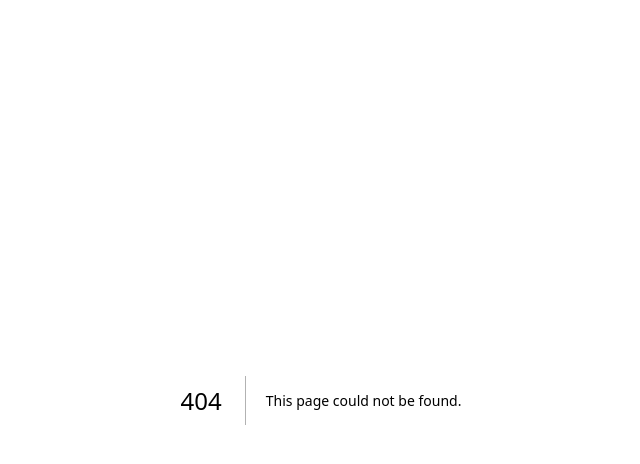
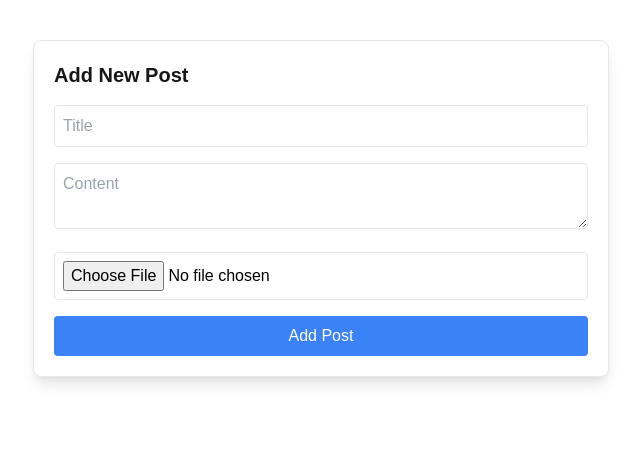
Before and after one commit to Prassadraj/design, a Next.js app: page /admin in a window 1280 px wide. Before the commit this address had no page. Shown: the top 464 px of the page, without its empty margins (319-959 px from the left). Built offline with nearby package versions, Linux system fonts and the light colour scheme.

Commit message:
bcvkjcbvc

```diff
--- a/jsconfig.json
+++ b/jsconfig.json
@@ -1,5 +1,6 @@
 {
   "compilerOptions": {
+    "baseUrl": ".",
     "paths": {
       "@/*": ["./src/*"]
     }
--- /dev/null
+++ b/src/app/admin/page.js
@@ -0,0 +1,90 @@
+"use client";
+import { useState } from "react";
+
+export default function AdminPage() {
+  const [title, setTitle] = useState("");
+  const [content, setContent] = useState("");
+  const [image, setImage] = useState(null);
+  const [imageUrl, setImageUrl] = useState("");
+
+  const handleImageUpload = async (e) => {
+    const file = e.target.files[0];
+    setImage(file);
+
+    // Convert to a preview URL for the image
+    const previewUrl = URL.createObjectURL(file);
+    setImageUrl(previewUrl); // Now this will work since setImageUrl is defined
+  };
+
+  const handleSubmit = async (e) => {
+    e.preventDefault();
+
+    // Create a FormData object to send the data including the file
+    const formData = new FormData();
+    formData.append("title", title);
+    formData.append("content", content);
+    formData.append("image", image); // Append the image file
+
+    try {
+      // Make a POST request to the API with FormData
+      const response = await fetch("/api/posts", {
+        method: "POST",
+        body: formData, // The FormData includes both text and the file
+      });
+
+      if (response.ok) {
+        alert("Post added successfully!");
+        setTitle("");
+        setContent("");
+        setImage(null);
+        setImageUrl(""); // Reset the image preview as well
+      } else {
+        alert("Error adding post");
+      }
+    } catch (error) {
+      alert("Error: " + error.message);
+    }
+  };
+
+  return (
+    <div className="max-w-xl mx-auto mt-10 p-5 border rounded-lg shadow-lg">
+      <h2 className="text-xl font-bold mb-4">Add New Post</h2>
+      <form onSubmit={handleSubmit} className="space-y-4">
+        <input
+          type="text"
+          placeholder="Title"
+          value={title}
+          onChange={(e) => setTitle(e.target.value)}
+          className="w-full p-2 border rounded text-black"
+          required
+        />
+        <textarea
+          placeholder="Content"
+          value={content}
+          onChange={(e) => setContent(e.target.value)}
+          className="w-full p-2 border rounded text-black"
+          required
+        />
+        <input
+          type="file"
+          accept="image/*"
+          onChange={handleImageUpload}
+          className="w-full p-2 border rounded text-black"
+        />
+        {imageUrl && (
+          <img
+            src={imageUrl}
+            alt="Preview"
+            className="w-full h-40 object-cover mt-2 rounded"
+          />
+        )}
+        <button
+          type="submit"
+          className="w-full bg-blue-500 text-white p-2 rounded"
+        >
+          Add Post
+        </button>
+      </form>
+    </div>
+  );
+}
--- /dev/null
+++ b/src/app/api/message/route.js
@@ -0,0 +1,5 @@
+import { NextResponse } from "next/server";
+
+export async function GET() {
+  return NextResponse.json({ msg: "HEllooooo..." });
+}
--- /dev/null
+++ b/src/app/api/posts/route.js
@@ -0,0 +1,51 @@
+import { NextResponse } from "next/server";
+import formidable from "formidable";
+import connectDB from "@/lib/mongo";
+import Post from "@/models/Post";
+
+// Disable Next.js body parser to handle file uploads with formidable
+export const config = {
+  api: {
+    bodyParser: false,
+  },
+};
+
+export async function POST(req) {
+  try {
+    // Initialize formidable
+    const form = new formidable.IncomingForm();
+    form.uploadDir = "./public/uploads"; // Directory for file uploads
+    form.keepExtensions = true; // Keep file extension
+
+    form.parse(req, async (err, fields, files) => {
+      if (err) {
+        return NextResponse.json(
+          { error: "Error in file upload" },
+          { status: 500 }
+        );
+      }
+
+      // Connect to MongoDB
+      await connectDB();
+
+      // Get title, content from form fields
+      const { title, content } = fields;
+
+      // Get the image file path
+      const imageUrl = files.image ? files.image[0].filepath : null;
+
+      // Create and save the new post in MongoDB
+      const newPost = new Post({
+        title,
+        content,
+        imageUrl,
+      });
+
+      await newPost.save();
+
+      return NextResponse.json({ message: "Post created successfully!" });
+    });
+  } catch (error) {
+    return NextResponse.json({ error: "Error saving post" }, { status: 500 });
+  }
+}
--- /dev/null
+++ b/src/lib/mongo.js
@@ -0,0 +1,18 @@
+import mongoose from "mongoose";
+
+const connectDB = async () => {
+  if (mongoose.connections[0].readyState) {
+    console.log("Already connected to MongoDB");
+    return;
+  }
+
+  try {
+    const db = await mongoose.connect(process.env.MONGODB_URI);
+    console.log("MongoDB connected", db.connection.host);
+  } catch (error) {
+    console.error("MongoDB connection error:", error);
+    process.exit(1);
+  }
+};
+
+export default connectDB;
--- /dev/null
+++ b/src/models/Post.js
@@ -0,0 +1,9 @@
+import mongoose from "mongoose";
+
+const PostSchema = new mongoose.Schema({
+  title: { type: String, required: true },
+  content: { type: String, required: true },
+  imageUrl: { type: String, required: true },
+});
+
+export default mongoose.models.Post || mongoose.model("Post", PostSchema);
```
Also changed, not shown: package.json (+10 -5 lines), 1 other file (tests, documents, lock files or other folders).
